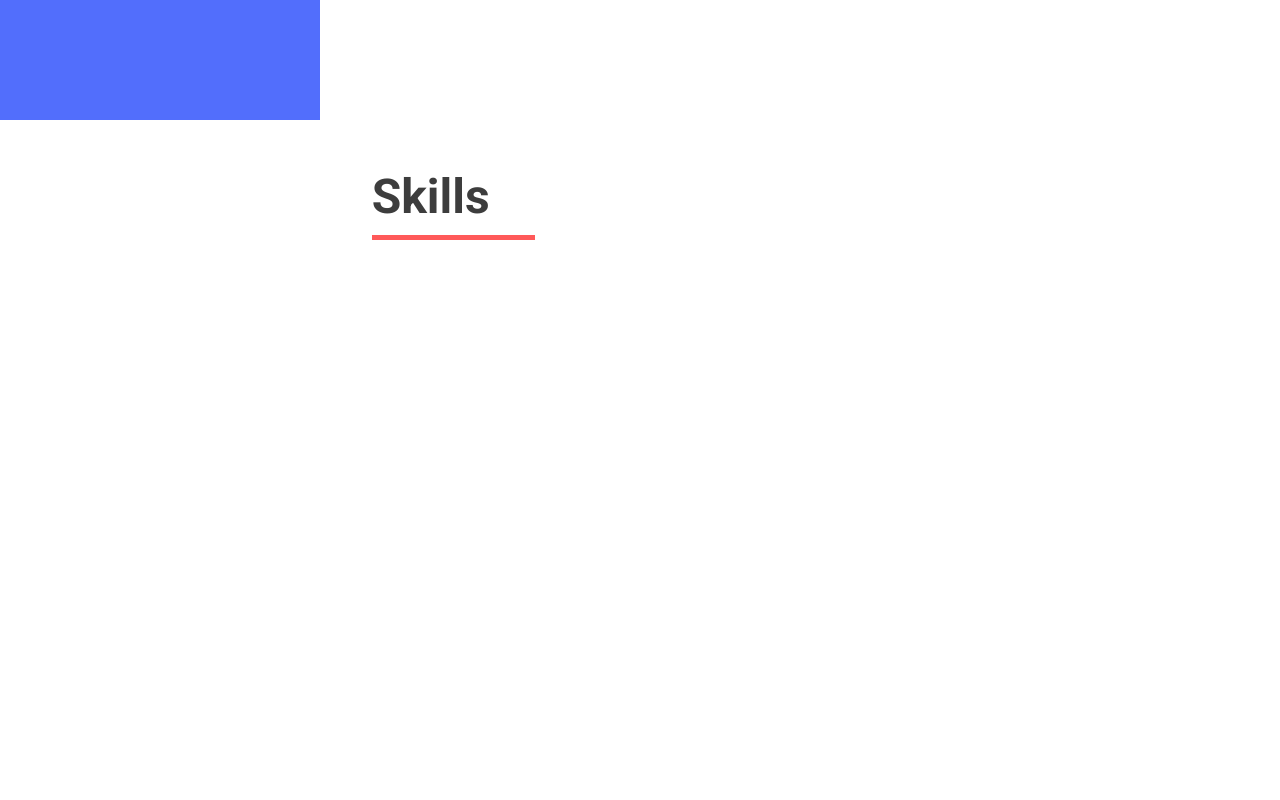
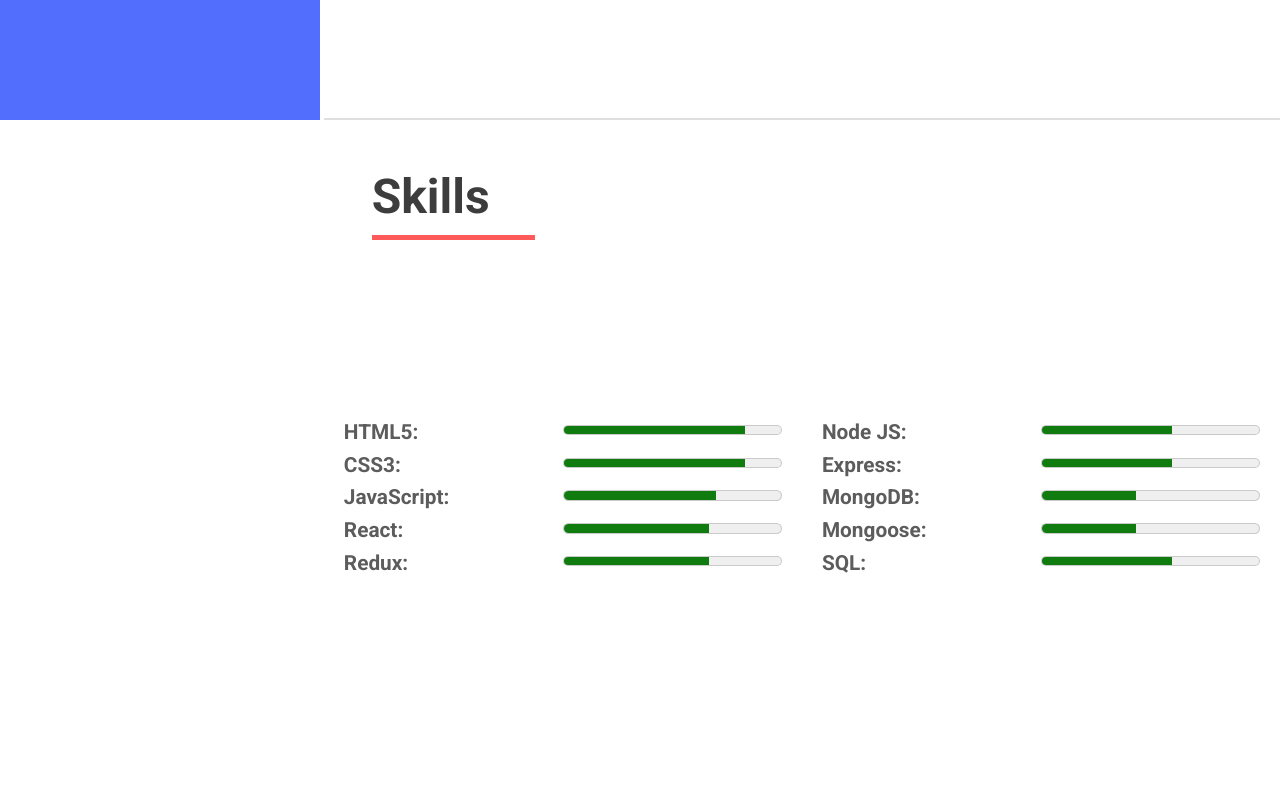
Before and after one commit to AndrewReshetar/AndrewReshetar.github.io, a plain HTML site: page index.html in a window 1280 px wide. Shown: the part 680-1480 px from the top of the page. Drawn offline with Linux system fonts and the light colour scheme.

Commit message:
added skills section

```diff
--- a/css/style.css
+++ b/css/style.css
@@ -35,8 +35,8 @@ header section {
 }
 
 header section .user_image {
-  width: 150px;
-  height: 150px;
+  width: 120px;
+  height: 120px;
   border-radius: 50%;
   margin-top: 10%;
 }
@@ -92,6 +92,7 @@ main {
 
 main section {
   height: 100%;
+  border-bottom: 2px solid rgba(94, 94, 94, 0.2);
 }
 
 main section h1 {
@@ -115,7 +116,7 @@ main .description {
   display: flex;
   width: 90%;
   margin: 0 auto;
-  margin-top: 10%;
+  margin-top: 12%;
 }
 
 main .description .user_image_description {
@@ -152,9 +153,31 @@ main .description .user_info_description {
 
 main .description .user_info_description p {
   padding: 5px 0;
-  font-size: 1rem;
+  font-size: 1.2rem;
 }
 
 main .description .user_info_description p span {
   color: rgb(78, 78, 78);
 }
+
+section .skills_wrapper {
+  margin-top: 10%;
+  display: flex;
+}
+
+section .skills_wrapper div {
+  width: 50%;
+  padding: 90px 20px;
+}
+
+section .skills_wrapper div p {
+  font-size: 1.3rem;
+  font-weight: bold;
+  color: rgb(92, 92, 92);
+  padding: 1% 0;
+}
+
+section .skills_wrapper div meter {
+  width: 50%;
+  float: right;
+}
--- a/index.html
+++ b/index.html
@@ -58,6 +58,22 @@
       </section>
       <section class="my_skills" id="skills">
         <h1>Skills</h1>
+        <div class="skills_wrapper">
+          <div>
+            <p>HTML5: <meter min="200" max="500" value="450"></meter></p>
+            <p>CSS3: <meter min="200" max="500" value="450"></meter></p>
+            <p>JavaScript: <meter min="200" max="500" value="410"></meter></p>
+            <p>React: <meter min="200" max="500" value="400"></meter></p>
+            <p>Redux: <meter min="200" max="500" value="400"></meter></p>
+          </div>
+          <div>
+            <p>Node JS: <meter min="200" max="500" value="380"></meter></p>
+            <p>Express: <meter min="200" max="500" value="380"></meter></p>
+            <p>MongoDB: <meter min="200" max="500" value="330"></meter></p>
+            <p>Mongoose: <meter min="200" max="500" value="330"></meter></p>
+            <p>SQL: <meter min="200" max="500" value="380"></meter></p>
+          </div>
+        </div>
       </section>
       <section class="my_projects" id="projects">
         <h1>Projects</h1>
```
